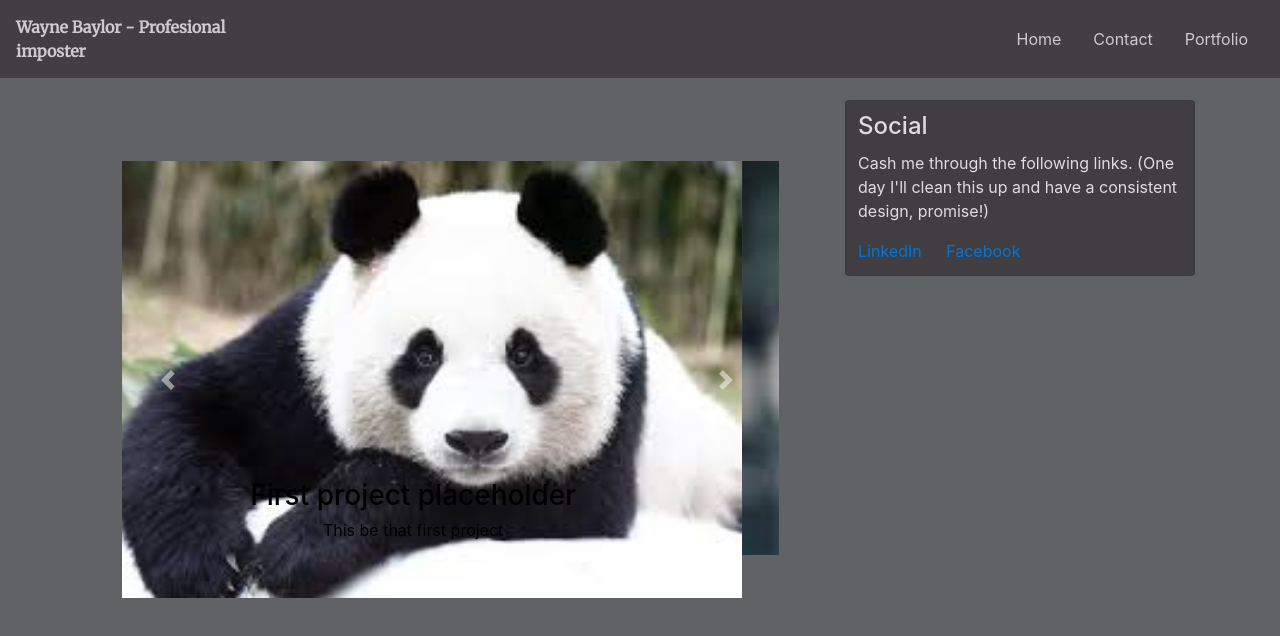
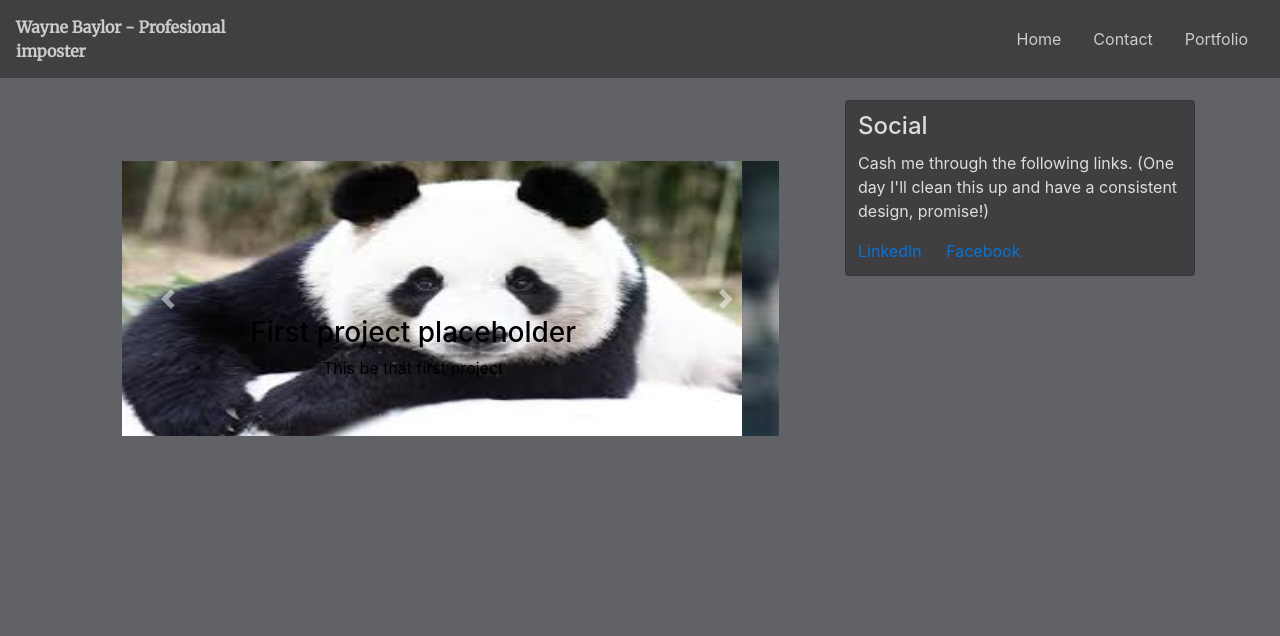
Before and after one commit to timebreaker49/Bootstrap-Portfolio, a plain HTML site: page portfolio.html in a window 1280 px wide. Drawn offline with nearby package versions, Linux system fonts and the light colour scheme; a script that the page names is missing.

Commit message:
changed max height for carousel to 275px

```diff
--- a/style.css
+++ b/style.css
@@ -65,6 +65,7 @@ form {
 img {
 	width: 100%;
 	height: 100%;
+	max-height: 275px;
 }
 
 .carousel-caption {
```
